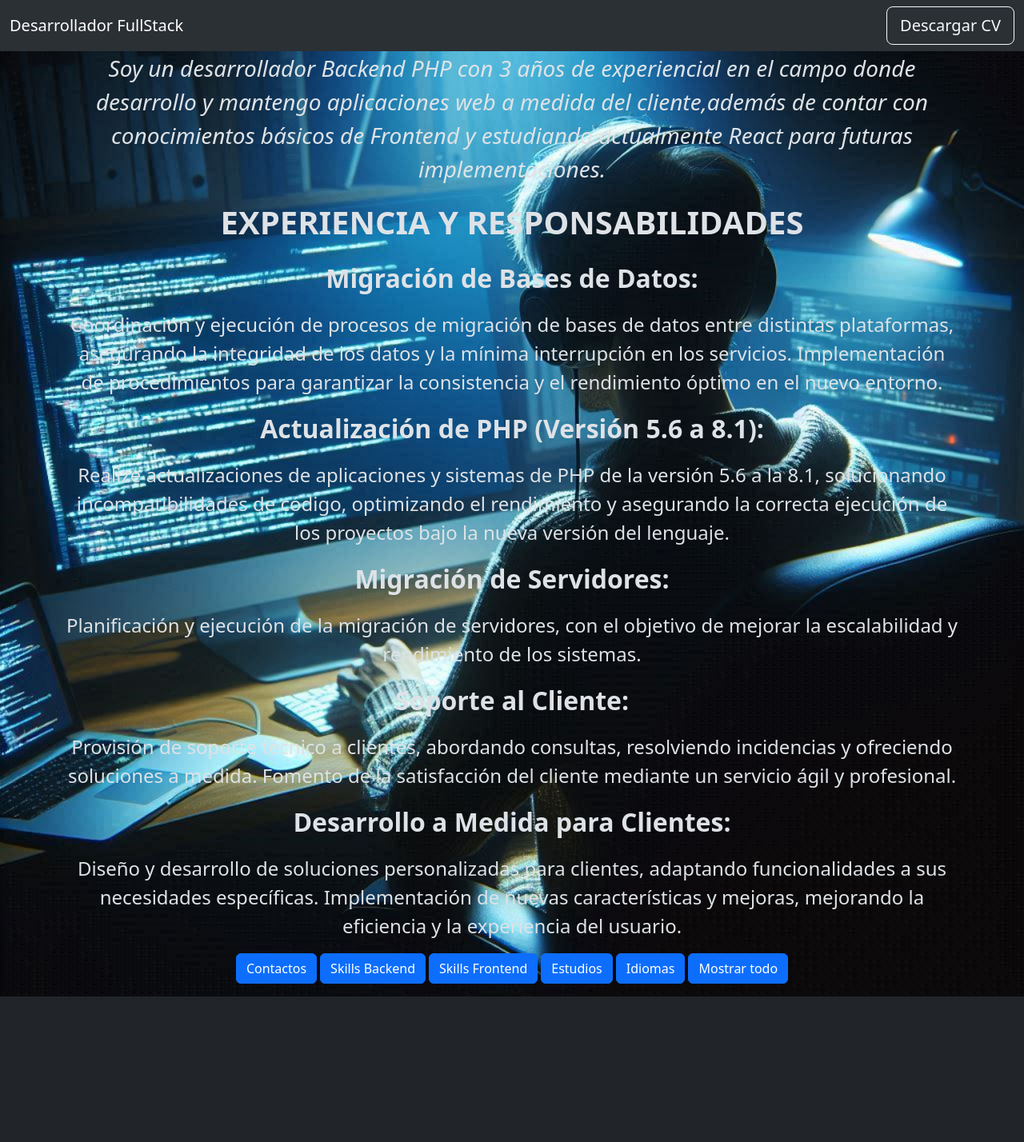
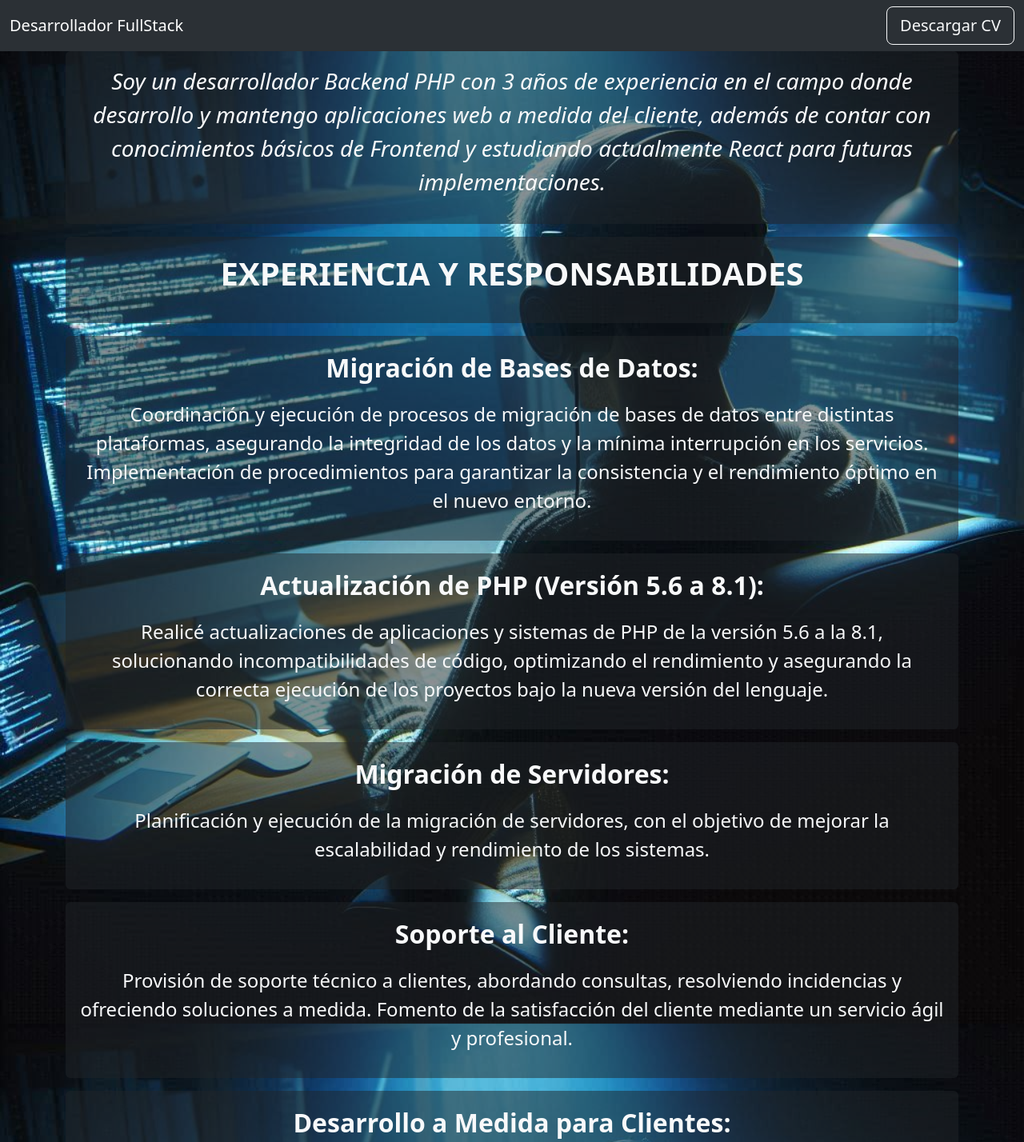
Before and after one commit to nicolaspj/cvreact, a React (Vite) app: page / in a window 1280 px wide. Shown: the top 1428 px of the page at 80% size. Before the commit the page ends 1246 px from the top, so only its background shows below. Built offline with nearby package versions, Linux system fonts and the light colour scheme.

Commit message:
cambios de div + degrade de divs

```diff
--- a/src/components/aboutme.jsx
+++ b/src/components/aboutme.jsx
@@ -1,53 +1,73 @@
 function Aboutme() {
   return (
-    <div class="container ">
+    <div className="container">
       <div>
-        <p class="fs-3 fst-italic text-center">
-          Soy un desarrollador Backend PHP con 3 años de experiencial en el
+        <div className="bg-dark bg-opacity-50 p-3 mb-3 rounded">
+          <p className="fs-3 fst-italic text-center text-light">
+            Soy un desarrollador Backend PHP con 3 años de experiencia en el
             campo donde desarrollo y mantengo aplicaciones web a medida del
-          cliente,además de contar con conocimientos básicos de Frontend y
+            cliente, además de contar con conocimientos básicos de Frontend y
             estudiando actualmente React para futuras implementaciones.
           </p>
+        </div>
 
-        <p class="fs-1 fw-bolder text-center  ">
+        <div className="bg-dark bg-opacity-50 p-3 mb-3 rounded">
+          <p className="fs-1 fw-bolder text-center text-light">
             EXPERIENCIA Y RESPONSABILIDADES
           </p>
+        </div>
 
-        <p class="fs-2 fw-semibold text-center ">
+        <div className="bg-dark bg-opacity-50 p-3 mb-3 rounded">
+          <p className="fs-2 fw-semibold text-center text-light">
             Migración de Bases de Datos:
           </p>
-        <p class="fs-4 text-center">
+          <p className="fs-4 text-center text-light">
             Coordinación y ejecución de procesos de migración de bases de datos
             entre distintas plataformas, asegurando la integridad de los datos y
             la mínima interrupción en los servicios. Implementación de
-          procedimientos para garantizar la consistencia y el rendimiento óptimo
-          en el nuevo entorno.
+            procedimientos para garantizar la consistencia y el rendimiento
+            óptimo en el nuevo entorno.
           </p>
+        </div>
 
-        <p class="fs-2 fw-semibold text-center ">
+        <div className="bg-dark bg-opacity-50 p-3 mb-3 rounded">
+          <p className="fs-2 fw-semibold text-center text-light">
             Actualización de PHP (Versión 5.6 a 8.1):
           </p>
-        <p class="fs-4 text-center">
-          Realize actualizaciones de aplicaciones y sistemas de PHP de la
+          <p className="fs-4 text-center text-light">
+            Realicé actualizaciones de aplicaciones y sistemas de PHP de la
             versión 5.6 a la 8.1, solucionando incompatibilidades de código,
             optimizando el rendimiento y asegurando la correcta ejecución de los
             proyectos bajo la nueva versión del lenguaje.
           </p>
-        <p class="fs-2 fw-semibold text-center">Migración de Servidores:</p>
-        <p class="fs-4 text-center">
+        </div>
+
+        <div className="bg-dark bg-opacity-50 p-3 mb-3 rounded">
+          <p className="fs-2 fw-semibold text-center text-light">
+            Migración de Servidores:
+          </p>
+          <p className="fs-4 text-center text-light">
             Planificación y ejecución de la migración de servidores, con el
             objetivo de mejorar la escalabilidad y rendimiento de los sistemas.
           </p>
-        <p class="fs-2 fw-semibold text-center">Soporte al Cliente:</p>
-        <p class="fs-4 text-center">
+        </div>
+
+        <div className="bg-dark bg-opacity-50 p-3 mb-3 rounded">
+          <p className="fs-2 fw-semibold text-center text-light">
+            Soporte al Cliente:
+          </p>
+          <p className="fs-4 text-center text-light">
             Provisión de soporte técnico a clientes, abordando consultas,
             resolviendo incidencias y ofreciendo soluciones a medida. Fomento de
             la satisfacción del cliente mediante un servicio ágil y profesional.
           </p>
-        <p class="fs-2 fw-semibold text-center">
+        </div>
+
+        <div className="bg-dark bg-opacity-50 p-3 mb-3 rounded">
+          <p className="fs-2 fw-semibold text-center text-light">
             Desarrollo a Medida para Clientes:
           </p>
-        <p class="fs-4 text-center">
+          <p className="fs-4 text-center text-light">
             Diseño y desarrollo de soluciones personalizadas para clientes,
             adaptando funcionalidades a sus necesidades específicas.
             Implementación de nuevas características y mejoras, mejorando la
@@ -55,6 +75,8 @@ function Aboutme() {
           </p>
         </div>
       </div>
+    </div>
   );
 }
+
 export default Aboutme;
```
Lines whose indentation alone changed are shown as unchanged.
